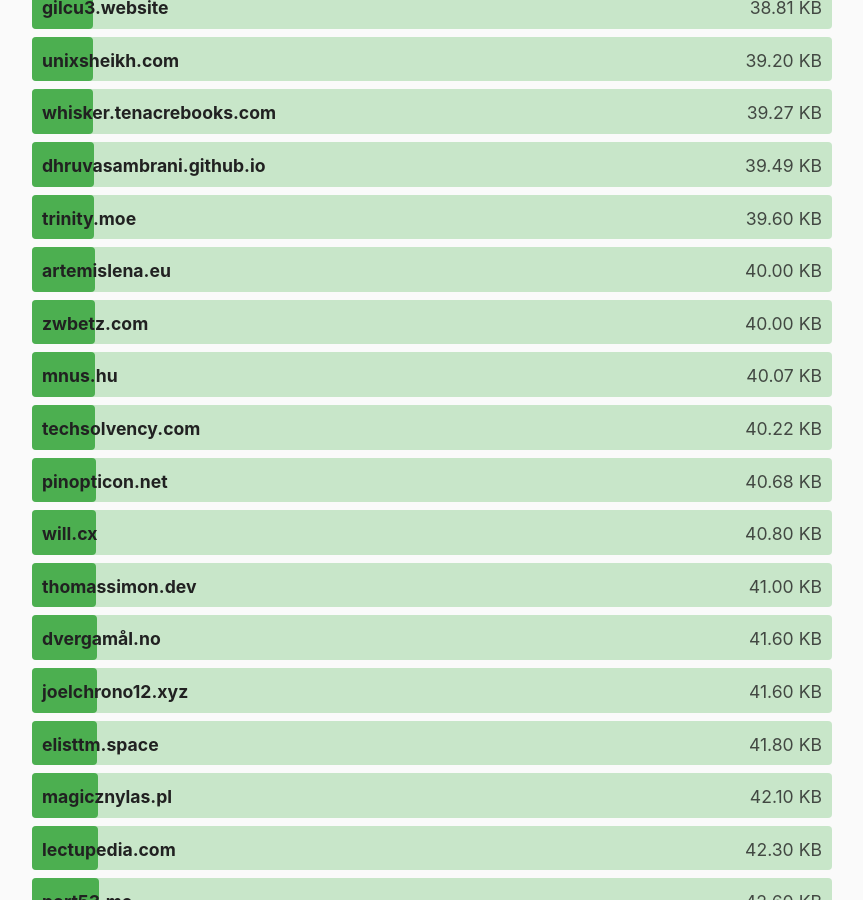
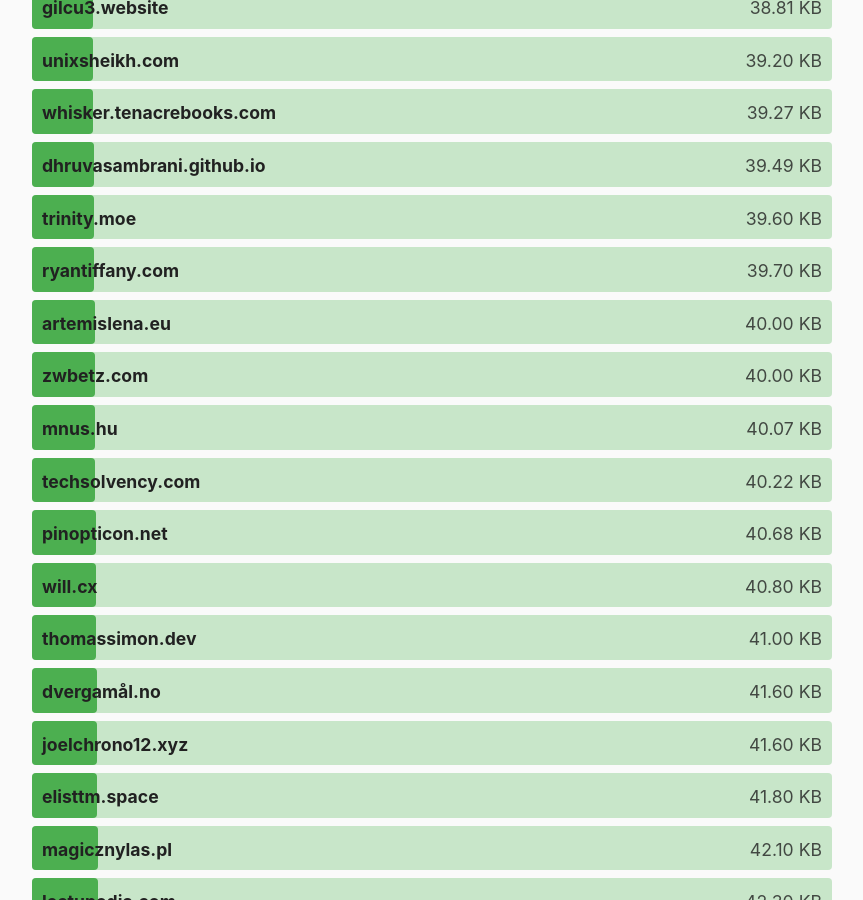
Before and after one commit to kevquirk/512kb.club, a Jekyll site: the page built from index.md, in a window 1280 px wide and 900 px high, scrolled down 16733 px. Shown: the whole window, without its empty margins (208-1071 px from the left). Built offline with Jekyll 4.4.1, drawn with Linux system fonts in a browser that asks for light colours.

Commit message:
Update sites.yml

```diff
--- a/_data/sites.yml
+++ b/_data/sites.yml
@@ -4487,3 +4487,8 @@
   url: https://zwieratko.sk/
   size: 28.07
   last_checked: 2024-02-11
+
+- domain: ryantiffany.com
+  url: https://ryantiffany.com/
+  size: 39.7
+  last_checked: 2024-11-25
```
